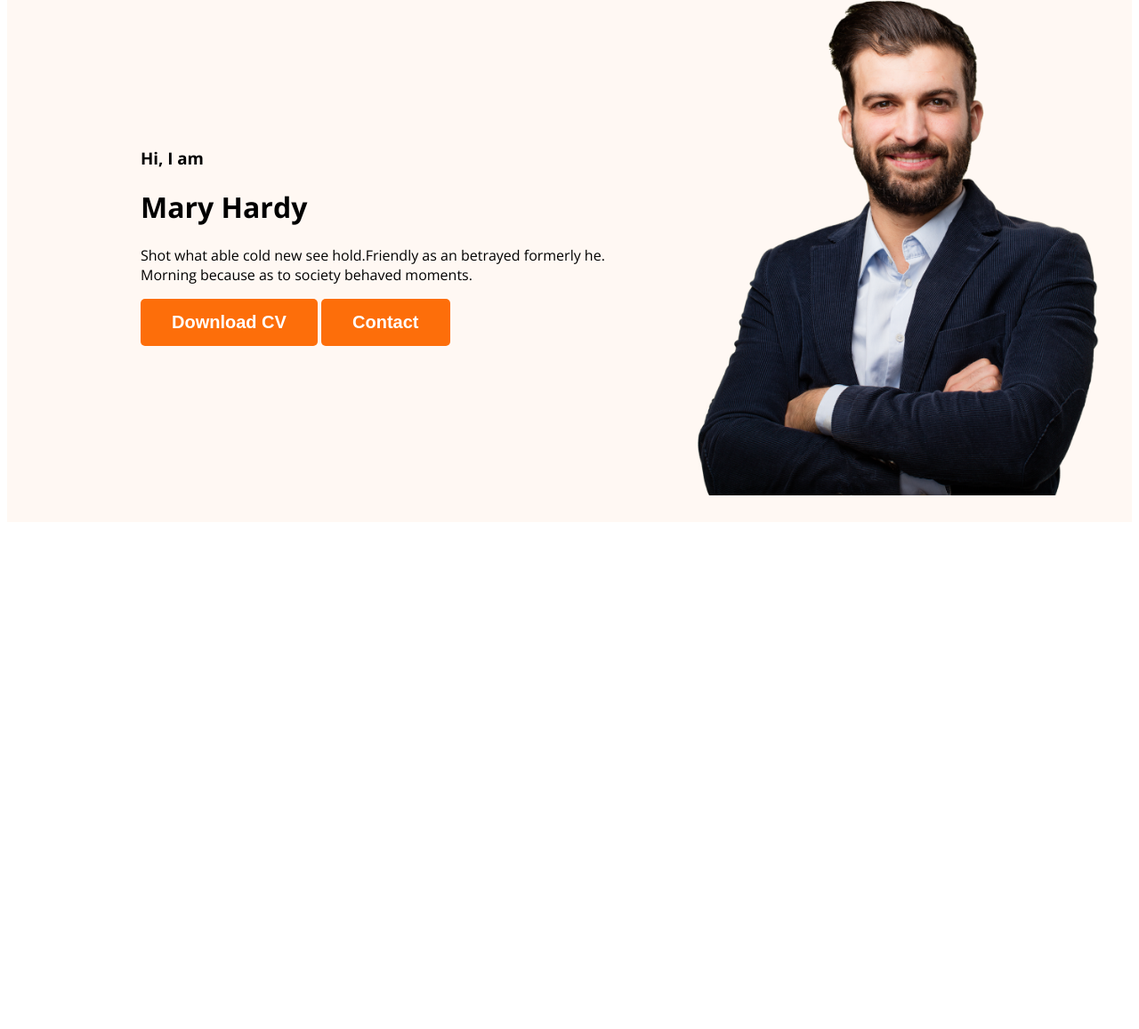
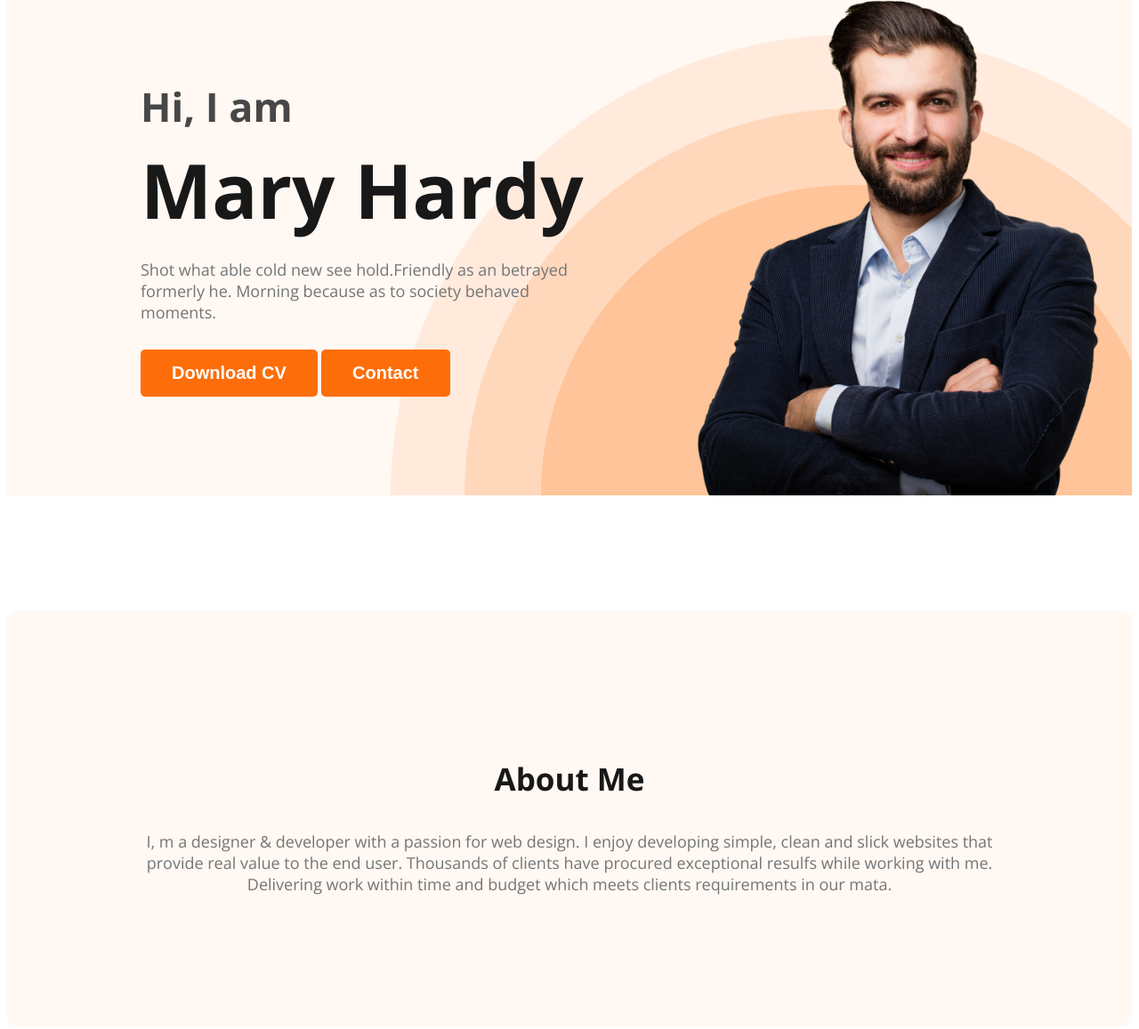
Before and after one commit to Muaz-Khan-Tanim/web-developer-portfolio, a plain HTML site: page index.html in a window 1280 px wide. Shown: the part 211-1368 px from the top of the page at 89% size. Before the commit the page ends 806 px from the top, so only its background shows below. Drawn offline with nearby package versions, Linux system fonts and the light colour scheme.

Commit message:
about section created

```diff
--- a/index.html
+++ b/index.html
@@ -27,7 +27,7 @@
             <div class="banner-content">
                 <h3 class="banner-greeting">Hi, I  am</h3>
                 <h1 class="banner-title">Mary Hardy</h1>
-                <p>Shot what able cold new see hold.Friendly as an betrayed formerly he. Morning because as to society behaved moments.</p>
+                <p class="banner-description">Shot what able cold new see hold.Friendly as an betrayed formerly he. Morning because as to society behaved moments.</p>
                 <button class="btn-primary">Download CV</button>
                 <button class="btn-primary">Contact</button>
             </div>
@@ -35,6 +35,11 @@
         </div>
     </header>
     <main>
+        <section class="about">
+            <h3 class="section-title">About Me</h3>
+            <p class="section-description">I, m a designer & developer with a passion for web design. I enjoy developing simple, clean and slick websites that provide real value to the end user. Thousands of clients have procured exceptional resulfs while working with me. Delivering work within time and budget which meets clients requirements in our mata.</p>
+
+        </section>
 
     </main>
     <footer>
--- a/styles/portfolio.css
+++ b/styles/portfolio.css
@@ -15,6 +15,20 @@ body {
     font-size: 20px;
     font-weight: 700;
     padding: 15px 35px;
+}
+
+.section-title {
+    color: #181818;
+    text-align: center;
+    font-size: 35px;
+    font-weight: 700;
+}
+
+.section-description {
+    color: #757575;
+    text-align: center;
+    font-size: 18px;
+    font-weight: 400;
 }
 
 /* nav related styles */
@@ -50,12 +64,53 @@ nav a {
 /* header related styles */
 .header {
     background-color: #FFF8F3;
+    background-image: url('../images/header_bg.png');
+    background-repeat: no-repeat;
+    background-position: bottom right;
 }
+
 .banner {
-    padding: 30px 30px 30px 150px;
+    padding: 30px 30px 0px 150px;
     display: flex;
     align-items: center;
+    justify-content: space-between;
 }
-.banner .profile-pic{
+
+.banner-content {
     width: 500px;
 }
+
+.banner .profile-pic {
+    width: 500px;
+}
+
+.banner-greeting {
+    color: #474747;
+    font-size: 45px;
+    margin: 0px;
+}
+
+.banner-title {
+    font-size: 85px;
+    font-weight: 700;
+    margin-top: 5px;
+    margin-bottom: 20px;
+    color: #181818;
+}
+
+.banner-description {
+    color: #757575;
+    font-size: 18px;
+    margin-bottom: 30px;
+}
+
+
+/* main section styles */
+
+/* about section styles */
+.about {
+    padding: 130px;
+    border-radius: 10px;
+    background: #FFF8F3;
+    margin: 130px 0px;
+}
```
